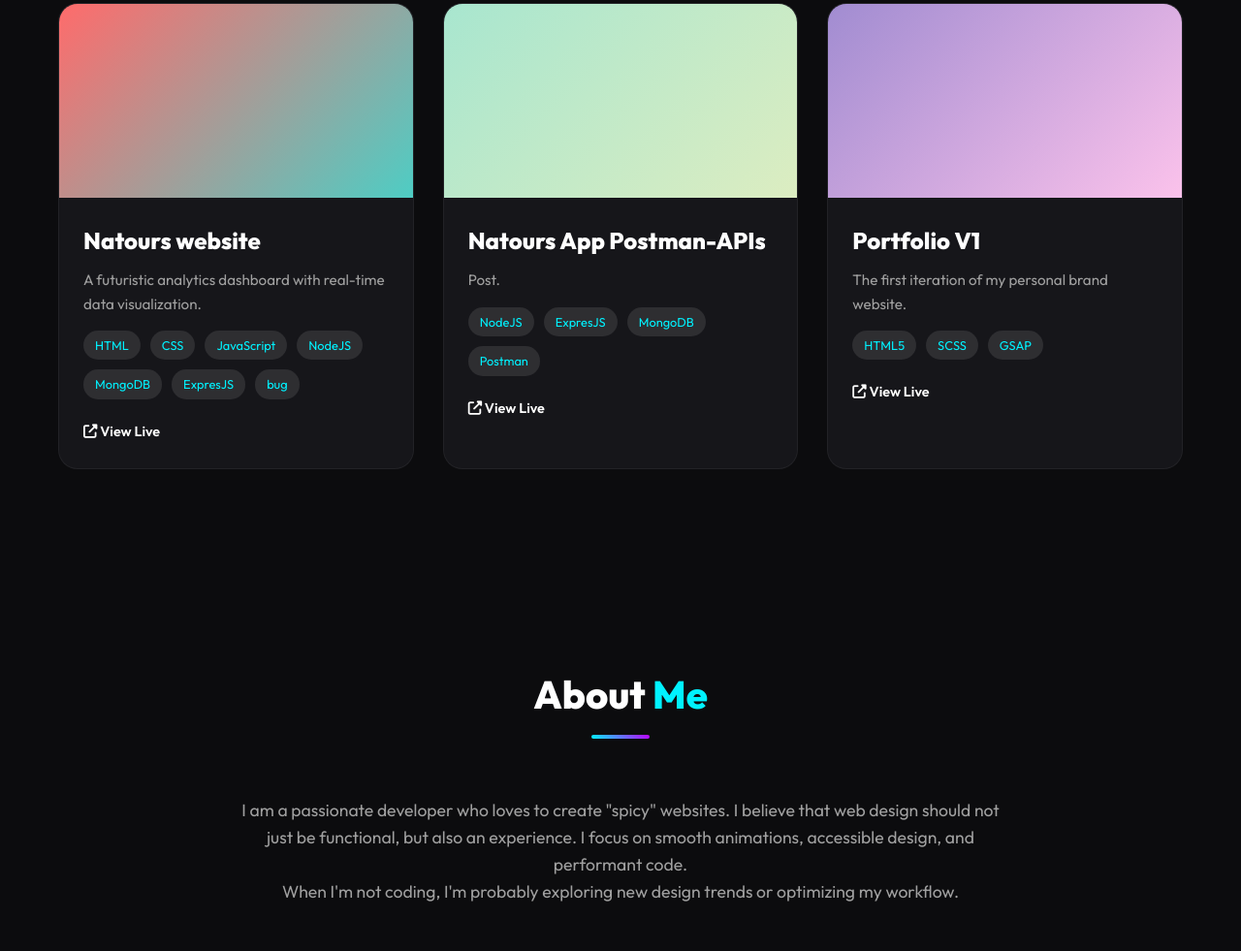
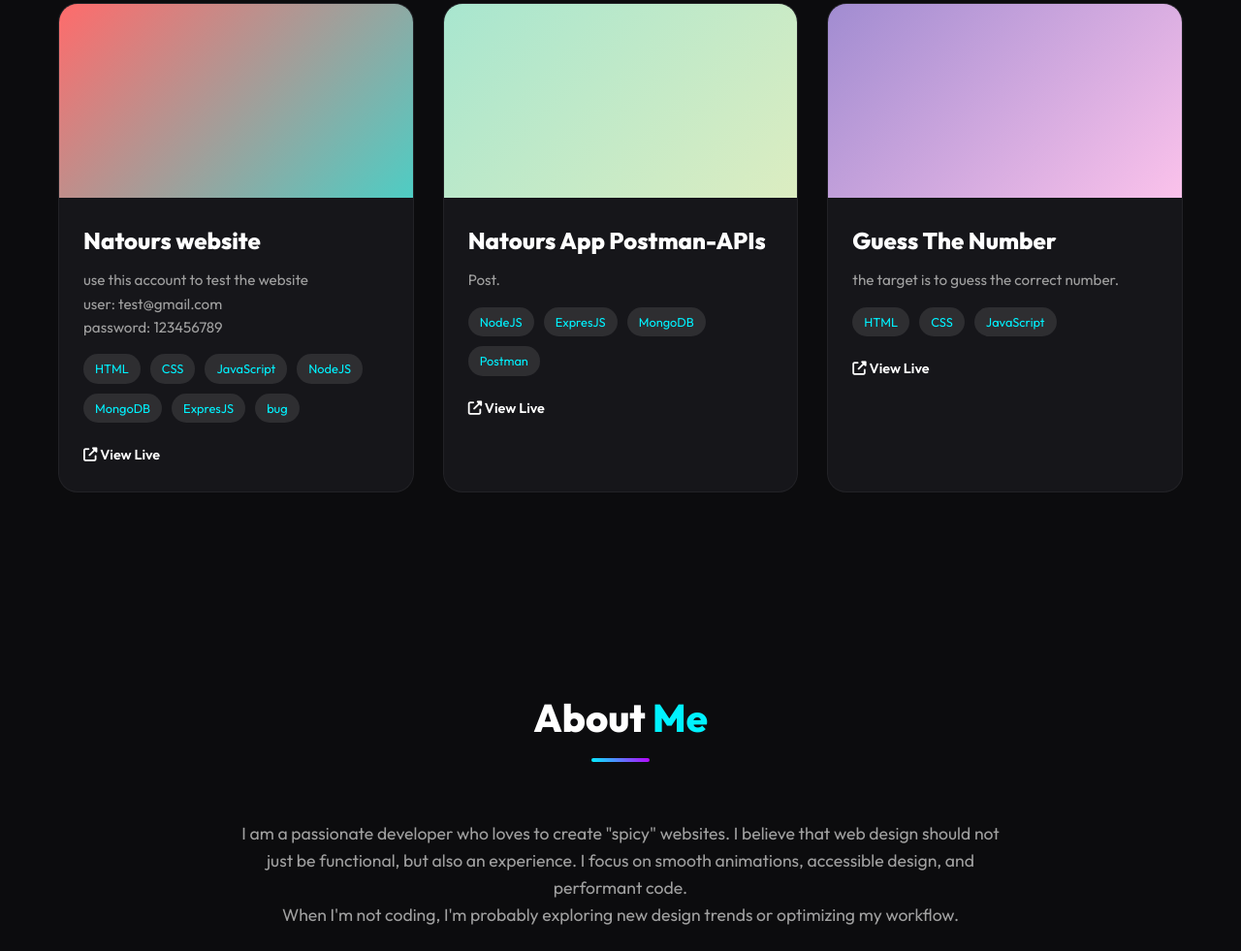
Before and after one commit to OsamaMansour0110/my-portfolio, a website built with Parcel: page index.html in a window 1280 px wide. Shown: the part 1035-2016 px from the top of the page at 97% size. Built offline with nearby package versions, Linux system fonts and the light colour scheme.

Commit message:
add third project

```diff
--- a/index.html
+++ b/index.html
@@ -72,8 +72,9 @@
             <div class="project-info">
               <h3>Natours website</h3>
               <p>
-                A futuristic analytics dashboard with real-time data
-                visualization.
+                use this account to test the website<br />
+                user: test@gmail.com<br />
+                password: 123456789
               </p>
               <div class="tech-stack">
                 <span>HTML</span>
@@ -120,14 +121,16 @@
               <div class="image-placeholder gradient-3"></div>
             </div>
             <div class="project-info">
-              <h3>Portfolio V1</h3>
-              <p>The first iteration of my personal brand website.</p>
+              <h3>Guess The Number</h3>
+              <p>the target is to guess the correct number.</p>
               <div class="tech-stack">
-                <span>HTML5</span>
-                <span>SCSS</span>
-                <span>GSAP</span>
+                <span>HTML</span>
+                <span>CSS</span>
+                <span>JavaScript</span>
               </div>
-              <a href="#" class="project-link"
+              <a
+                href="https://guess-my-number-pi-topaz.vercel.app/"
+                class="project-link"
                 ><i class="fas fa-external-link-alt"></i> View Live</a
               >
             </div>
```
